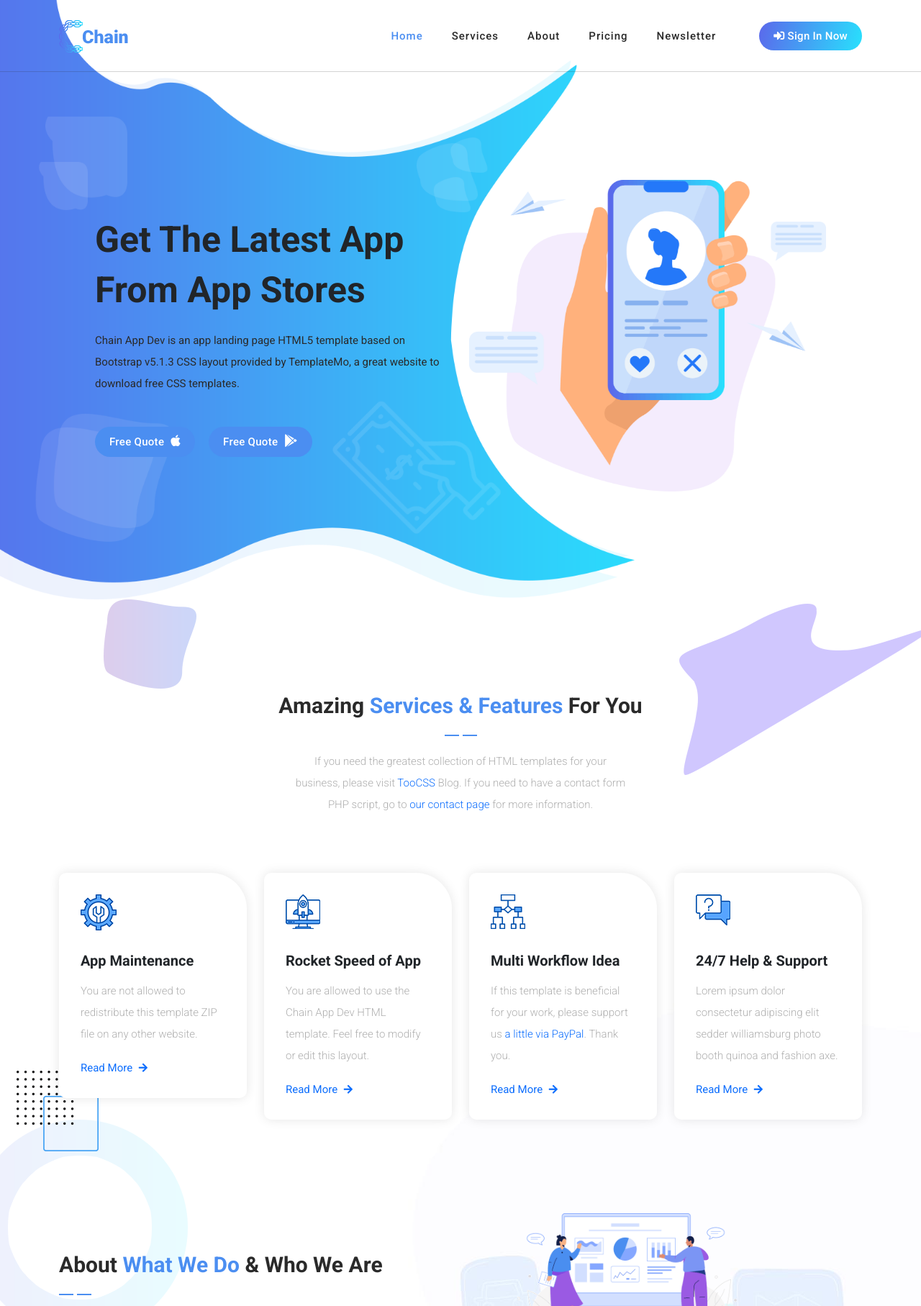
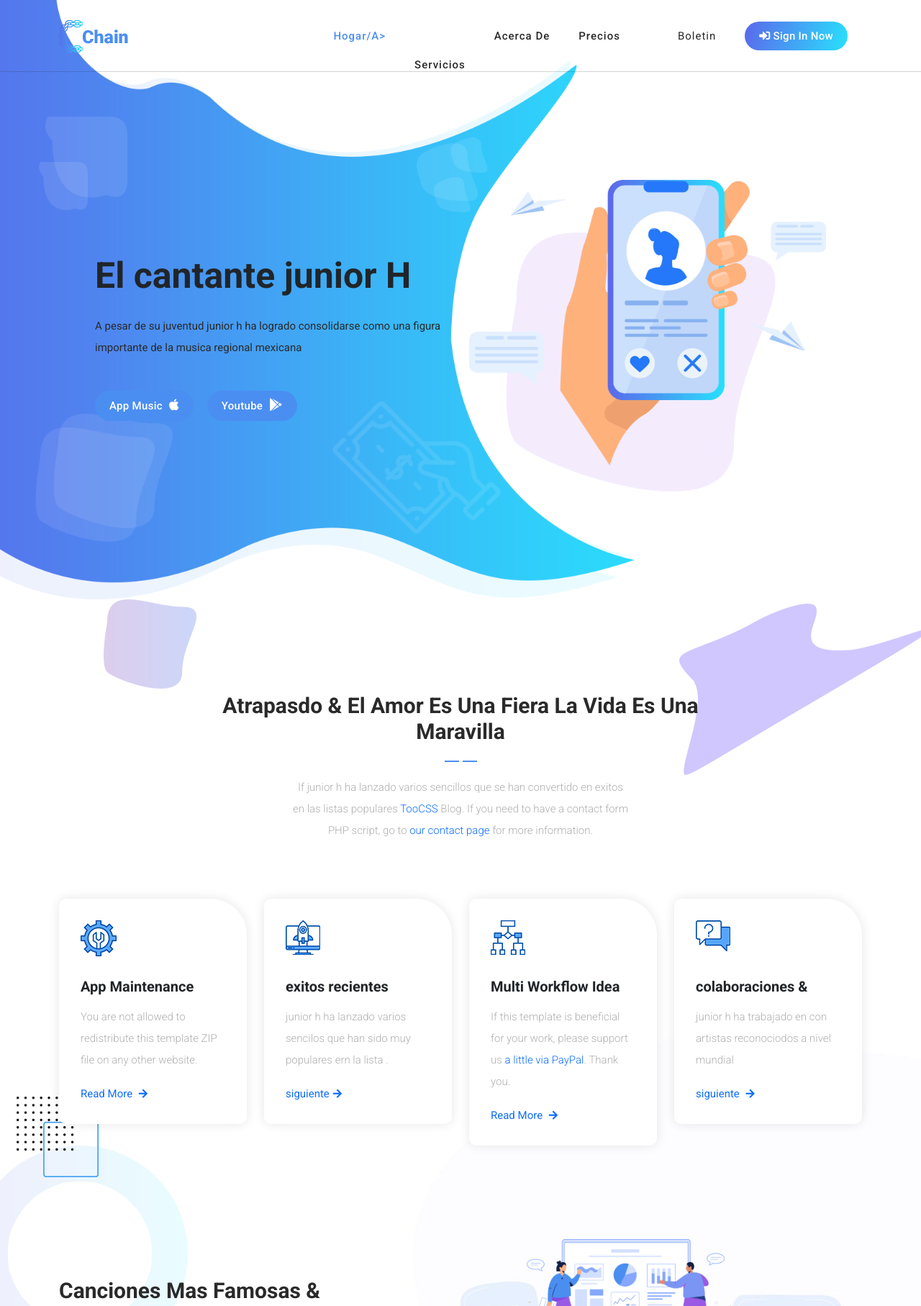
Before and after one commit to sam-moronatti/0, a plain HTML site: page index.html in a window 1280 px wide. Shown: the top 1815 px of the page at 72% size. Drawn offline with Linux system fonts and the light colour scheme.

Commit message:
Update index.html

```diff
--- a/index.html
+++ b/index.html
@@ -12,7 +12,7 @@
     <link rel="preconnect" href="https://fonts.gstatic.com" crossorigin>
     <link href="https://fonts.googleapis.com/css2?family=Roboto:wght@100;300;400;500;700;900&display=swap" rel="stylesheet">
 
-    <title>Chain App Dev - App Landing Page HTML5 Template</title>
+    <title>Chain App Dev - La vida del cantante junior H </title>
 
     <!-- Bootstrap core CSS -->
     <link href="vendor/bootstrap/css/bootstrap.min.css" rel="stylesheet">
@@ -61,11 +61,11 @@ https://templatemo.com/tm-570-chain-app-dev
             <!-- ***** Logo End ***** -->
             <!-- ***** Menu Start ***** -->
             <ul class="nav">
-              <li class="scroll-to-section"><a href="#top" class="active">Home</a></li>
-              <li class="scroll-to-section"><a href="#services">Services</a></li>
-              <li class="scroll-to-section"><a href="#about">About</a></li>
-              <li class="scroll-to-section"><a href="#pricing">Pricing</a></li>
-              <li class="scroll-to-section"><a href="#newsletter">Newsletter</a></li>
+              <li class="scroll-to-section"><a href="#top" class="active">Hogar/a></li>
+              <li class="scroll-to-section"><a href="#services">Servicios</a></li>
+              <li class="scroll-to-section"><a href="#about">acerca de </a></li>
+              <li class="scroll-to-section"><a href="#pricing">Precios </a></li>
+              <li class="scroll-to-section"><a href="#newsletter">boletin </a></li>
               <li><div class="gradient-button"><a id="modal_trigger" href="#modal"><i class="fa fa-sign-in-alt"></i> Sign In Now</a></div></li>
             </ul>
             <a class='menu-trigger'>
@@ -81,7 +81,7 @@ https://templatemo.com/tm-570-chain-app-dev
 
   <div id="modal" class="popupContainer" style="display:none;">
     <div class="popupHeader">
-        <span class="header_title">Login</span>
+        <span class="header_title">junior H </span>
         <span class="modal_close"><i class="fa fa-times"></i></span>
     </div>
 
@@ -91,13 +91,13 @@ https://templatemo.com/tm-570-chain-app-dev
             <div class="">
                 <a href="#" class="social_box fb">
                     <span class="icon"><i class="fab fa-facebook"></i></span>
-                    <span class="icon_title">Connect with Facebook</span>
+                    <span class="icon_title">Junios H </span>
 
                 </a>
 
                 <a href="#" class="social_box google">
                     <span class="icon"><i class="fab fa-google-plus"></i></span>
-                    <span class="icon_title">Connect with Google</span>
+                    <span class="icon_title">La vida del Arista</span>
                 </a>
             </div>
 
@@ -124,7 +124,7 @@ https://templatemo.com/tm-570-chain-app-dev
 
                 <div class="checkbox">
                     <input id="remember" type="checkbox" />
-                    <label for="remember">Remember me on this computer</label>
+                    <label for="remember">Junior h es un cantante muy talentoso y compositor de musica regional mexicana conocido por su unico estilo que funbciona tradicional y toque moderno </label>
                 </div>
 
                 <div class="action_btns">
@@ -174,15 +174,15 @@ https://templatemo.com/tm-570-chain-app-dev
               <div class="left-content show-up header-text wow fadeInLeft" data-wow-duration="1s" data-wow-delay="1s">
                 <div class="row">
                   <div class="col-lg-12">
-                    <h2>Get The Latest App From App Stores</h2>
-                    <p>Chain App Dev is an app landing page HTML5 template based on Bootstrap v5.1.3 CSS layout provided by TemplateMo, a great website to download free CSS templates.</p>
+                    <h2>El cantante junior H </h2>
+                    <p>A pesar de su juventud junior h ha logrado consolidarse como una figura importante de la musica regional mexicana </p>
                   </div>
                   <div class="col-lg-12">
                     <div class="white-button first-button scroll-to-section">
-                      <a href="#contact">Free Quote <i class="fab fa-apple"></i></a>
+                      <a href="#contact">App music <i class="fab fa-apple"></i></a>
                     </div>
                     <div class="white-button scroll-to-section">
-                      <a href="#contact">Free Quote <i class="fab fa-google-play"></i></a>
+                      <a href="#contact">youtube <i class="fab fa-google-play"></i></a>
                     </div>
                   </div>
                 </div>
@@ -204,9 +204,9 @@ https://templatemo.com/tm-570-chain-app-dev
       <div class="row">
         <div class="col-lg-8 offset-lg-2">
           <div class="section-heading  wow fadeInDown" data-wow-duration="1s" data-wow-delay="0.5s">
-            <h4>Amazing <em>Services &amp; Features</em> for you</h4>
+            <h4>Atrapasdo  &amp; el amor es una fiera </em> la vida es una maravilla </h4>
             <img src="assets/images/heading-line-dec.png" alt="">
-            <p>If you need the greatest collection of HTML templates for your business, please visit <a rel="nofollow" href="https://www.toocss.com/" target="_blank">TooCSS</a> Blog. If you need to have a contact form PHP script, go to <a href="https://templatemo.com/contact" target="_parent">our contact page</a> for more information.</p>
+            <p>If junior h ha lanzado varios sencillos que se han convertido en exitos en las listas populares <a rel="nofollow" href="https://www.toocss.com/" target="_blank">TooCSS</a> Blog. If you need to have a contact form PHP script, go to <a href="https://templatemo.com/contact" target="_parent">our contact page</a> for more information.</p>
           </div>
         </div>
       </div>
@@ -226,10 +226,10 @@ https://templatemo.com/tm-570-chain-app-dev
         <div class="col-lg-3">
           <div class="service-item second-service">
             <div class="icon"></div>
-            <h4>Rocket Speed of App</h4>
-            <p>You are allowed to use the Chain App Dev HTML template. Feel free to modify or edit this layout.</p>
+            <h4>exitos recientes </h4>
+            <p>junior h ha lanzado varios sencilos que han sido muy populares ern la lista .</p>
             <div class="text-button">
-              <a href="#">Read More <i class="fa fa-arrow-right"></i></a>
+              <a href="#">siguiente<i class="fa fa-arrow-right"></i></a>
             </div>
           </div>
         </div>
@@ -246,10 +246,10 @@ https://templatemo.com/tm-570-chain-app-dev
         <div class="col-lg-3">
           <div class="service-item fourth-service">
             <div class="icon"></div>
-            <h4>24/7 Help &amp; Support</h4>
-            <p>Lorem ipsum dolor consectetur adipiscing elit sedder williamsburg photo booth quinoa and fashion axe.</p>
+            <h4>colaboraciones  &amp;</h4>
+            <p>junior h ha trabajado en con artistas reconociodos a nivel mundial </p>
             <div class="text-button">
-              <a href="#">Read More <i class="fa fa-arrow-right"></i></a>
+              <a href="#">siguiente <i class="fa fa-arrow-right"></i></a>
             </div>
           </div>
         </div>
@@ -262,14 +262,14 @@ https://templatemo.com/tm-570-chain-app-dev
       <div class="row">
         <div class="col-lg-6 align-self-center">
           <div class="section-heading">
-            <h4>About <em>What We Do</em> &amp; Who We Are</h4>
+            <h4>canciones mas famosas </em> &amp;</h4>
             <img src="assets/images/heading-line-dec.png" alt="">
-            <p>Lorem ipsum dolor sit amet, consectetur adipiscing elit, sed do eismod tempor incididunt ut labore et dolore magna.</p>
+            <p>el amor es una tonteria esta cancion nos habla de que si no sabes cuidar tus sentimientos solo jugaran contigo .</p>
           </div>
           <div class="row">
             <div class="col-lg-6">
               <div class="box-item">
-                <h4><a href="#">Maintance Problems</a></h4>
+                <h4><a href="#"></a></h4>
                 <p>Lorem Ipsum Text</p>
               </div>
             </div>
```
